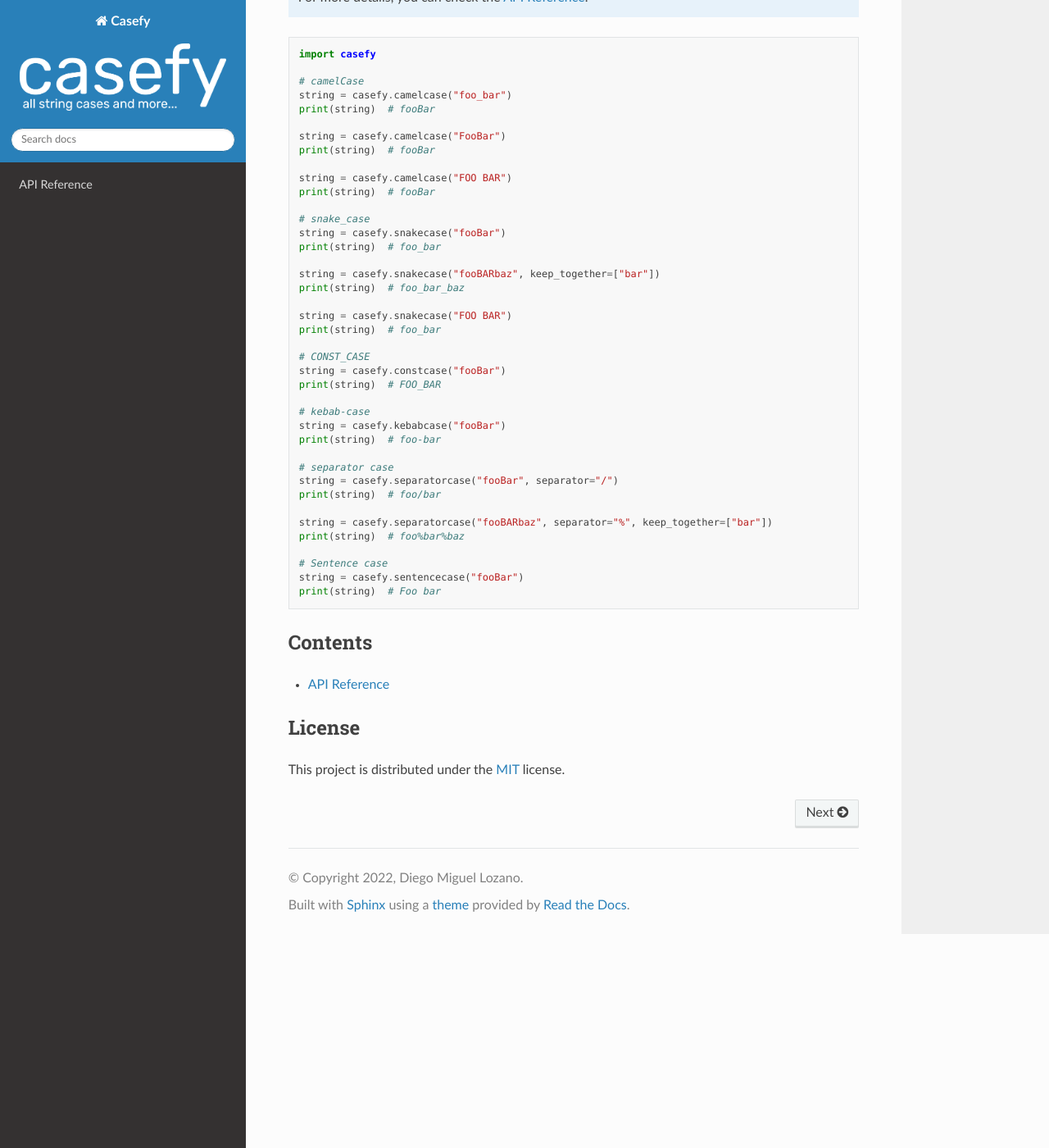
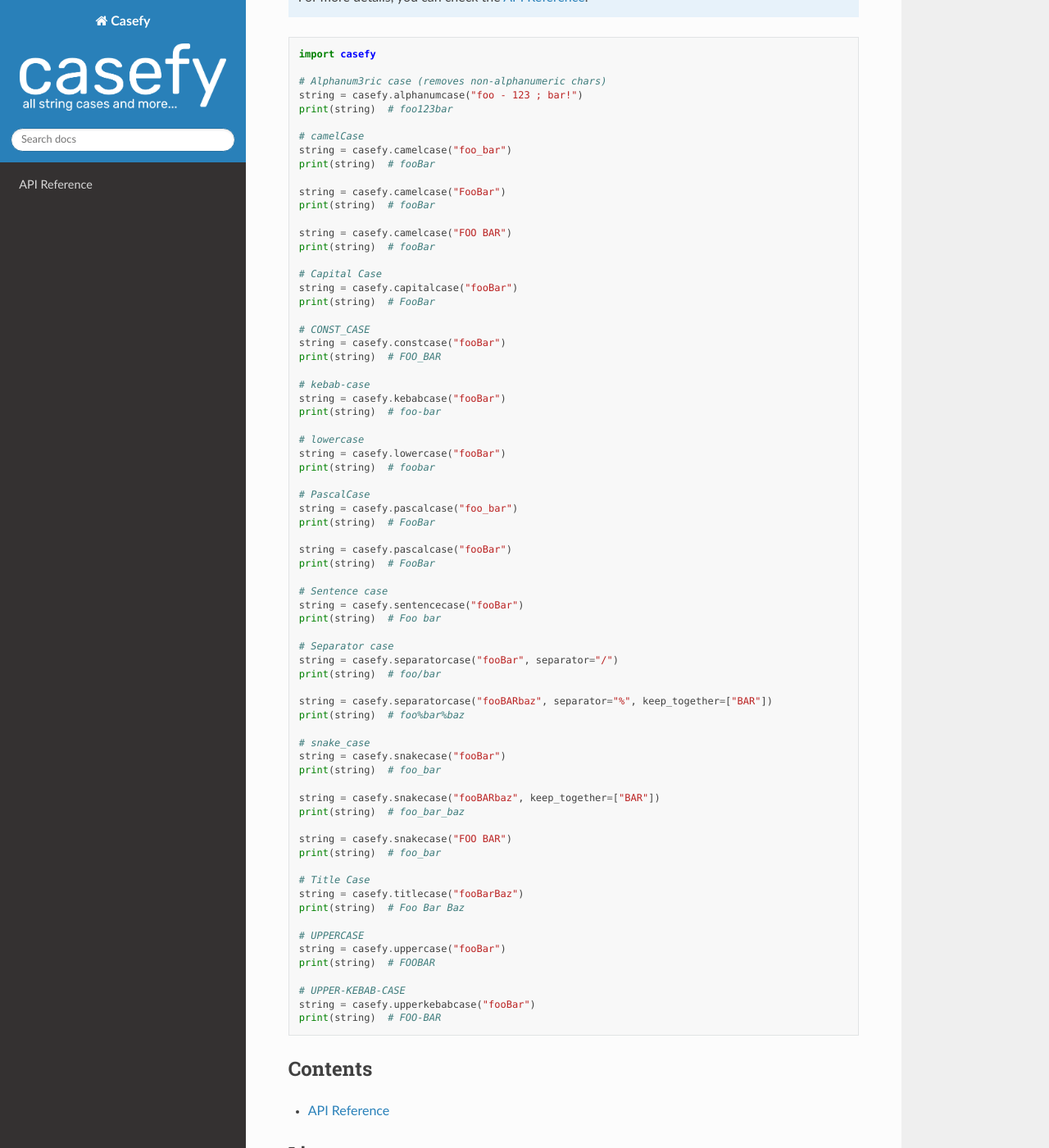
Before and after one commit to dmlls/python-casefy, a Sphinx documentation site: the page built from docs/source/index.rst, in a window 1280 px wide and 1400 px high, scrolled down 563 px. Shown: the whole window at 82% size. Built offline with Sphinx 7.4.7 and the Read the Docs theme 3.1.0, drawn with Linux system fonts in a browser that asks for light colours.

Commit message:
Update docs

```diff
--- a/docs/source/index.rst
+++ b/docs/source/index.rst
@@ -28,6 +28,10 @@ Examples
 
    import casefy
 
+   # Alphanum3ric case (removes non-alphanumeric chars)
+   string = casefy.alphanumcase("foo - 123 ; bar!")
+   print(string)  # foo123bar
+
    # camelCase
    string = casefy.camelcase("foo_bar")
    print(string)  # fooBar
@@ -38,15 +42,9 @@ Examples
    string = casefy.camelcase("FOO BAR")
    print(string)  # fooBar
 
-   # snake_case
-   string = casefy.snakecase("fooBar")
-   print(string)  # foo_bar
-
-   string = casefy.snakecase("fooBARbaz", keep_together=["bar"])
-   print(string)  # foo_bar_baz
-
-   string = casefy.snakecase("FOO BAR")
-   print(string)  # foo_bar
+   # Capital Case
+   string = casefy.capitalcase("fooBar")
+   print(string)  # FooBar
 
    # CONST_CASE
    string = casefy.constcase("fooBar")
@@ -56,17 +54,49 @@ Examples
    string = casefy.kebabcase("fooBar")
    print(string)  # foo-bar
 
-   # separator case
-   string = casefy.separatorcase("fooBar", separator="/")
-   print(string)  # foo/bar
+   # lowercase
+   string = casefy.lowercase("fooBar")
+   print(string)  # foobar
 
-   string = casefy.separatorcase("fooBARbaz", separator="%", keep_together=["bar"])
-   print(string)  # foo%bar%baz
+   # PascalCase
+   string = casefy.pascalcase("foo_bar")
+   print(string)  # FooBar
+
+   string = casefy.pascalcase("fooBar")
+   print(string)  # FooBar
 
    # Sentence case
    string = casefy.sentencecase("fooBar")
    print(string)  # Foo bar
 
+   # Separator case
+   string = casefy.separatorcase("fooBar", separator="/")
+   print(string)  # foo/bar
+
+   string = casefy.separatorcase("fooBARbaz", separator="%", keep_together=["BAR"])
+   print(string)  # foo%bar%baz
+
+   # snake_case
+   string = casefy.snakecase("fooBar")
+   print(string)  # foo_bar
+
+   string = casefy.snakecase("fooBARbaz", keep_together=["BAR"])
+   print(string)  # foo_bar_baz
+
+   string = casefy.snakecase("FOO BAR")
+   print(string)  # foo_bar
+
+   # Title Case
+   string = casefy.titlecase("fooBarBaz")
+   print(string)  # Foo Bar Baz
+
+   # UPPERCASE
+   string = casefy.uppercase("fooBar")
+   print(string)  # FOOBAR
+
+   # UPPER-KEBAB-CASE
+   string = casefy.upperkebabcase("fooBar")
+   print(string)  # FOO-BAR
 
 Contents
 --------
```
Also changed, not shown: README.md (+2 -2 lines), 2 other files.
